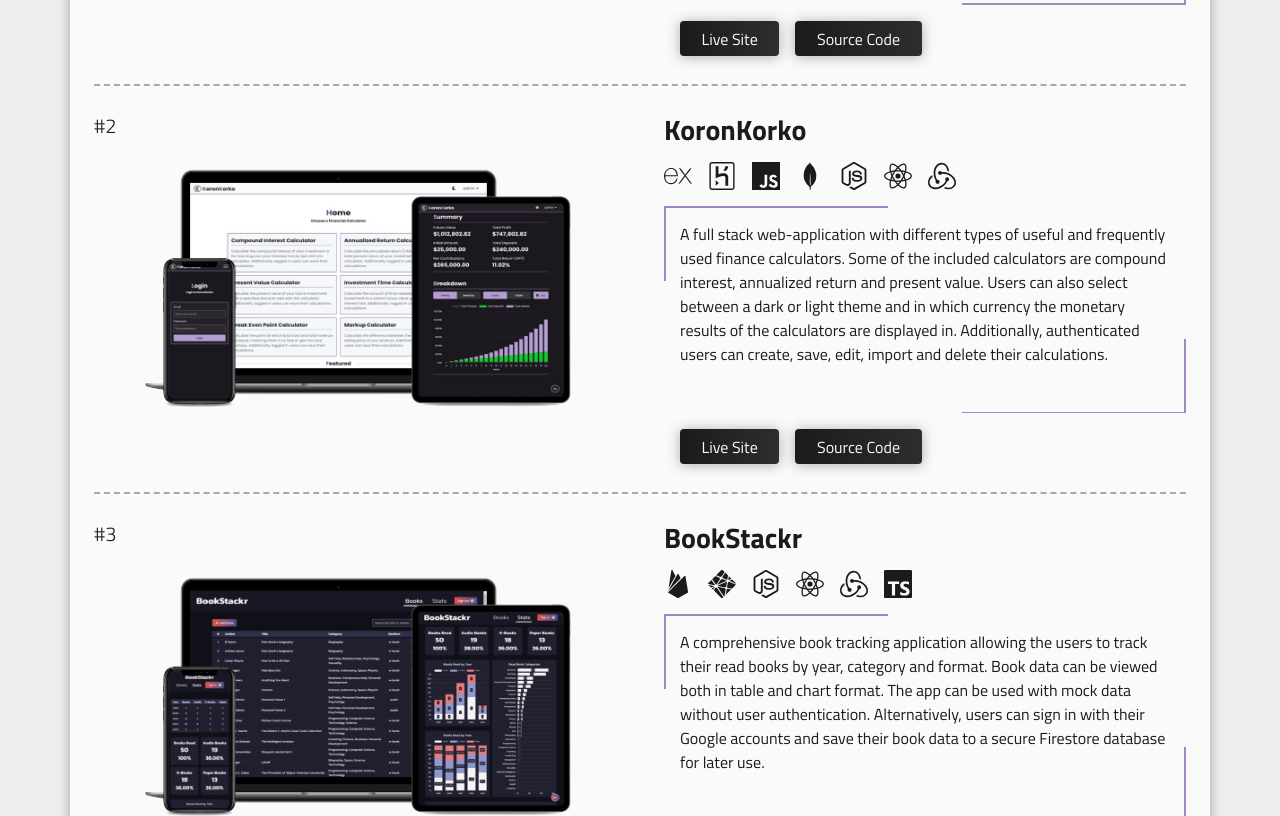
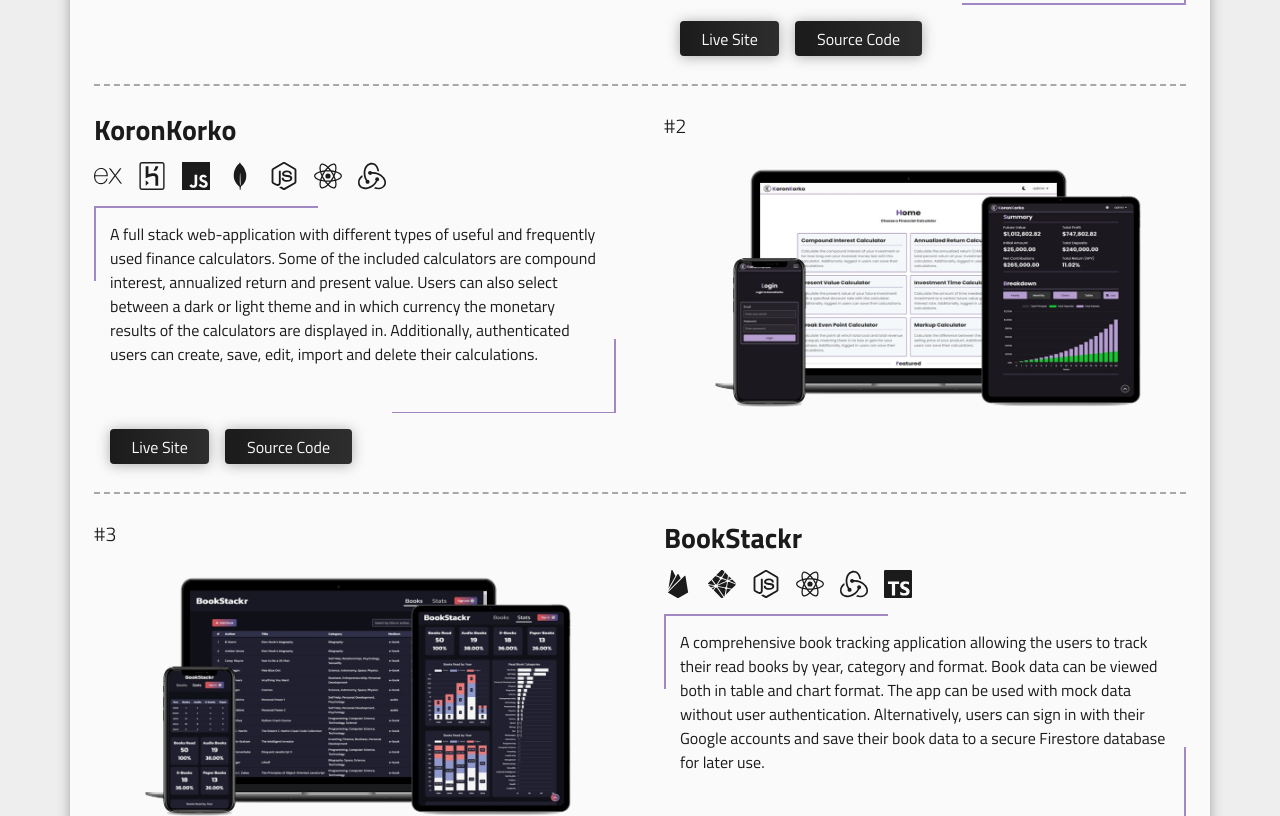
Before and after one commit to 0mppula/portfolio-web-app, a React (Create React App) app: page /projects in a window 1280 px wide. Shown: the part 529-1345 px from the top of the page. Built offline with nearby package versions, Linux system fonts and the light colour scheme.

Commit message:
clean up.

```diff
--- a/src/components/ProjectItem.js
+++ b/src/components/ProjectItem.js
@@ -6,7 +6,7 @@ import getTechnologyIcon from '../utils/getTechnologyIcon';
 
 const ProjectItem = ({ project, index, thumbnail }) => {
 	return (
-		<div id={index + 1} className="project-item">
+		<div id={index + 1} className={`project-item ${index % 2 !== 0 ? 'row-reverse' : ''} `}>
 			<a
 				href={`${project.liveUrl || project.codeUrl}`}
 				className="project-image"
--- a/src/index.css
+++ b/src/index.css
@@ -345,7 +345,7 @@ li a.list-item::after {
 }
 
 /* Reverses rows */
-.project-item:nth-child(even) {
+.project-item.row-reverse {
 	flex-direction: row-reverse;
 }
 
```
